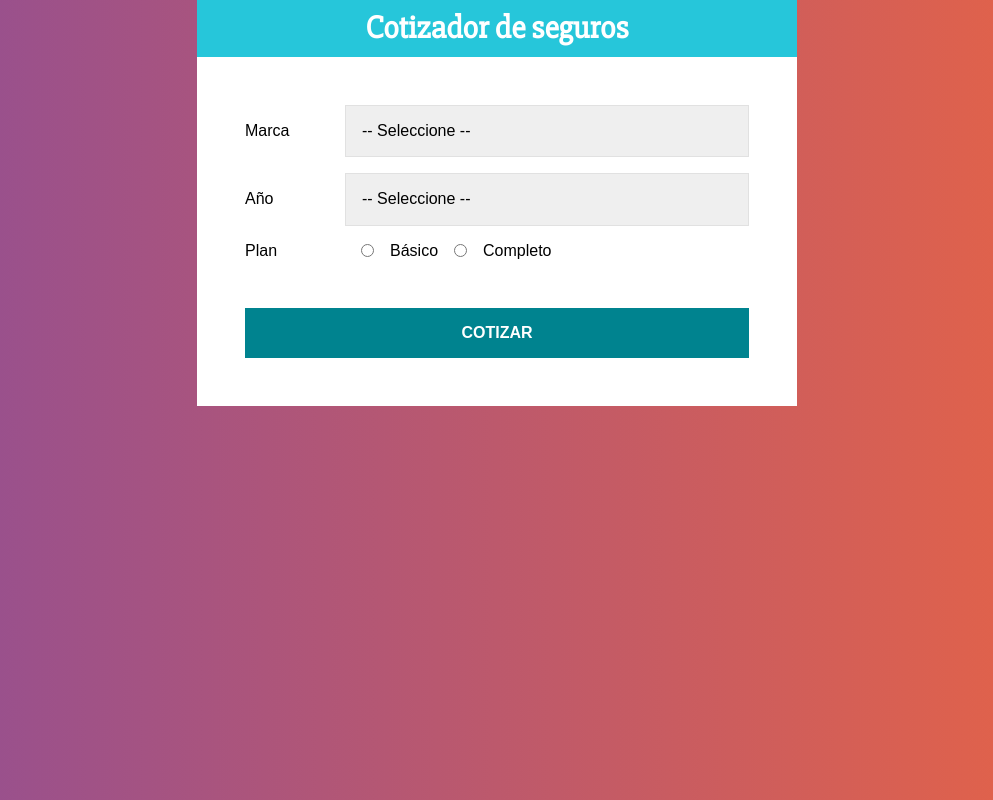
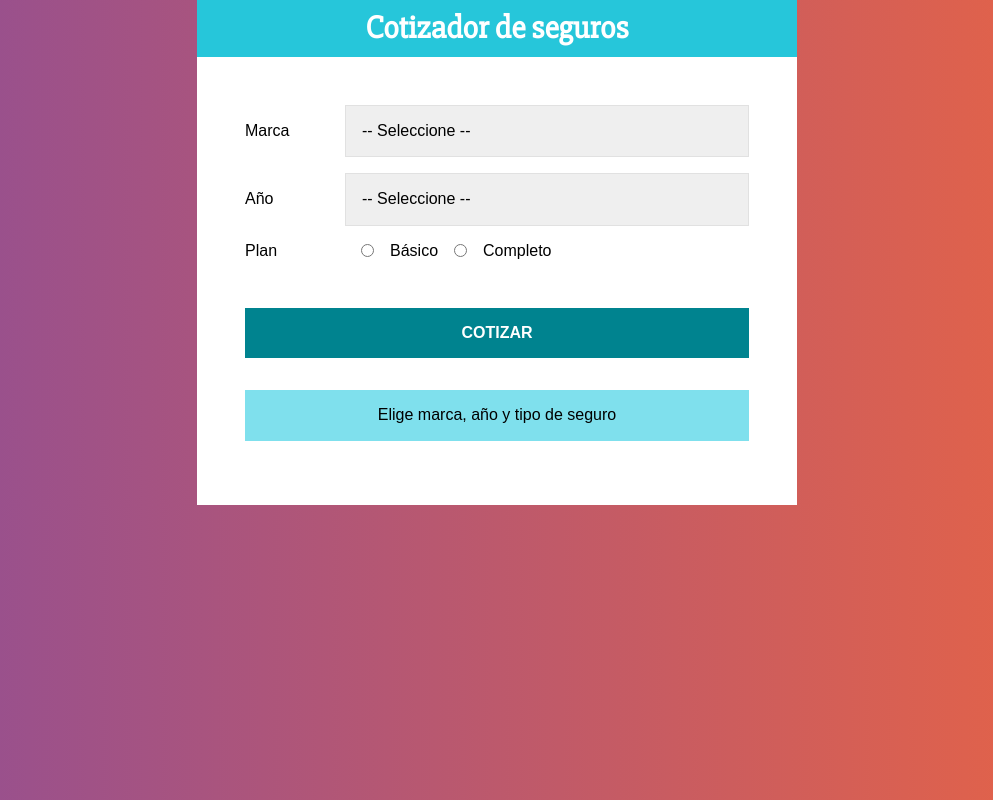
Before and after one commit to rparias/cotizadorReact, a React (Create React App) app: page / in a window 1280 px wide. Shown: the whole page, without its empty margins (143-1136 px from the left). Built offline with nearby package versions, Linux system fonts and the light colour scheme.

Commit message:
Added Result Component

```diff
--- a/src/App.js
+++ b/src/App.js
@@ -3,6 +3,7 @@ import Header from './components/Header';
 import styled from '@emotion/styled';
 import Form from './components/Form';
 import Summary from './components/Summary';
+import Result from './components/Result';
 
 const Container = styled.div`
   max-width: 600px;
@@ -24,7 +25,7 @@ function App() {
     }
   });
 
-  const { data } = summary;
+  const { quotation, data } = summary;
 
   return (
     <Container>
@@ -32,6 +33,7 @@ function App() {
       <ContainerForm>
         <Form updateSummary={updateSummary} />
         <Summary data={data} />
+        <Result quotation={quotation} />
       </ContainerForm>
     </Container>
   );
--- /dev/null
+++ b/src/components/Result.js
@@ -0,0 +1,39 @@
+import React from 'react';
+import styled from '@emotion/styled';
+
+const Message = styled.p`
+  background-color: rgb(127, 224, 237);
+  margin-top: 2rem;
+  padding: 1rem;
+  text-align: center;
+`;
+
+const QuotationResult = styled.div`
+  text-align: center;
+  padding: 0.5rem;
+  border: 1px solid #26c6da;
+  background-color: rgb(127, 224, 237);
+  margin-top: 1rem;
+  position: relative;
+`;
+
+const QuotationText = styled.p`
+  color: #00838f;
+  padding: 1rem;
+  text-transform: uppercase;
+  font-weight: bold;
+  margin: 0;
+`;
+
+function Result({ quotation }) {
+  if (quotation === 0)
+    return <Message>Elige marca, año y tipo de seguro</Message>;
+
+  return (
+    <QuotationResult>
+      <QuotationText>El total es ${quotation}</QuotationText>
+    </QuotationResult>
+  );
+}
+
+export default Result;
--- a/src/index.css
+++ b/src/index.css
@@ -13,8 +13,8 @@ body {
 }
 ul {
   list-style: none;
-  padding: none;
-  margin: none;
+  padding: 0;
+  margin: 0;
 }
 span.resultado {
   position: relative;
```
